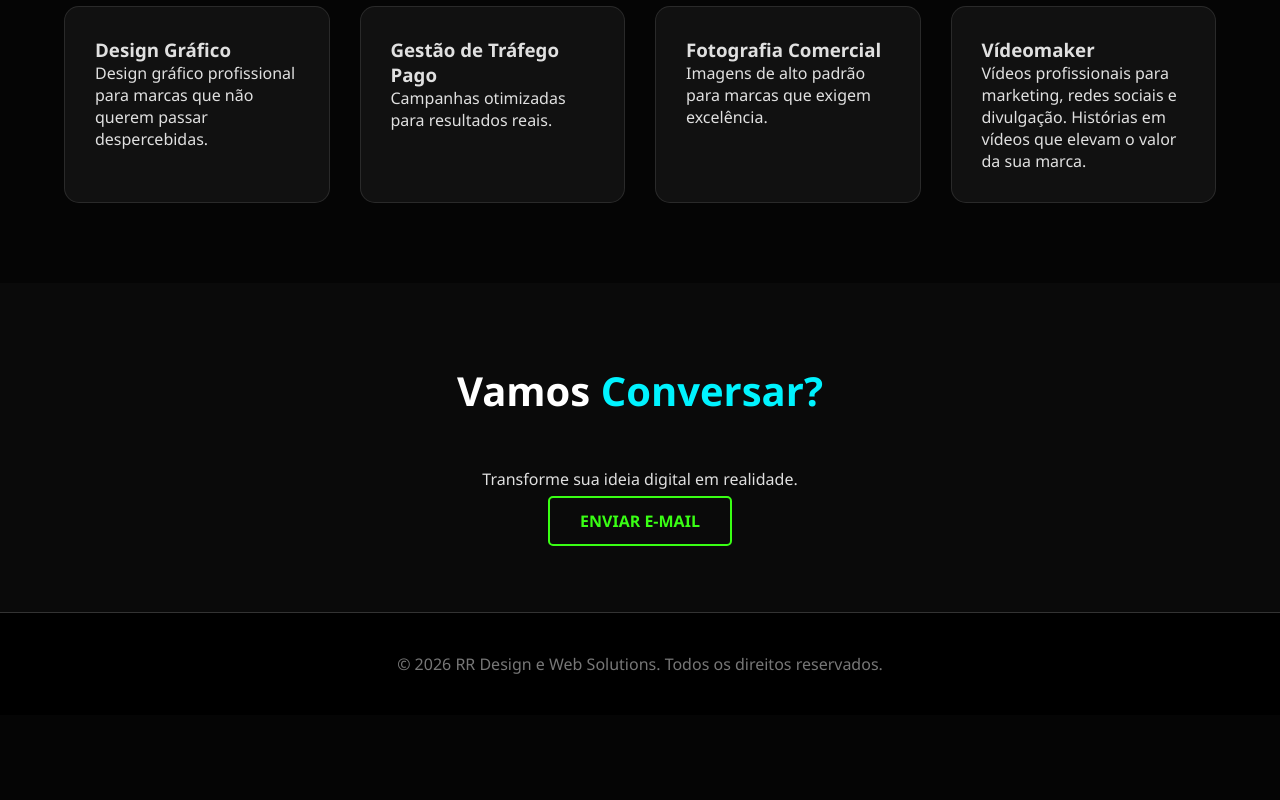
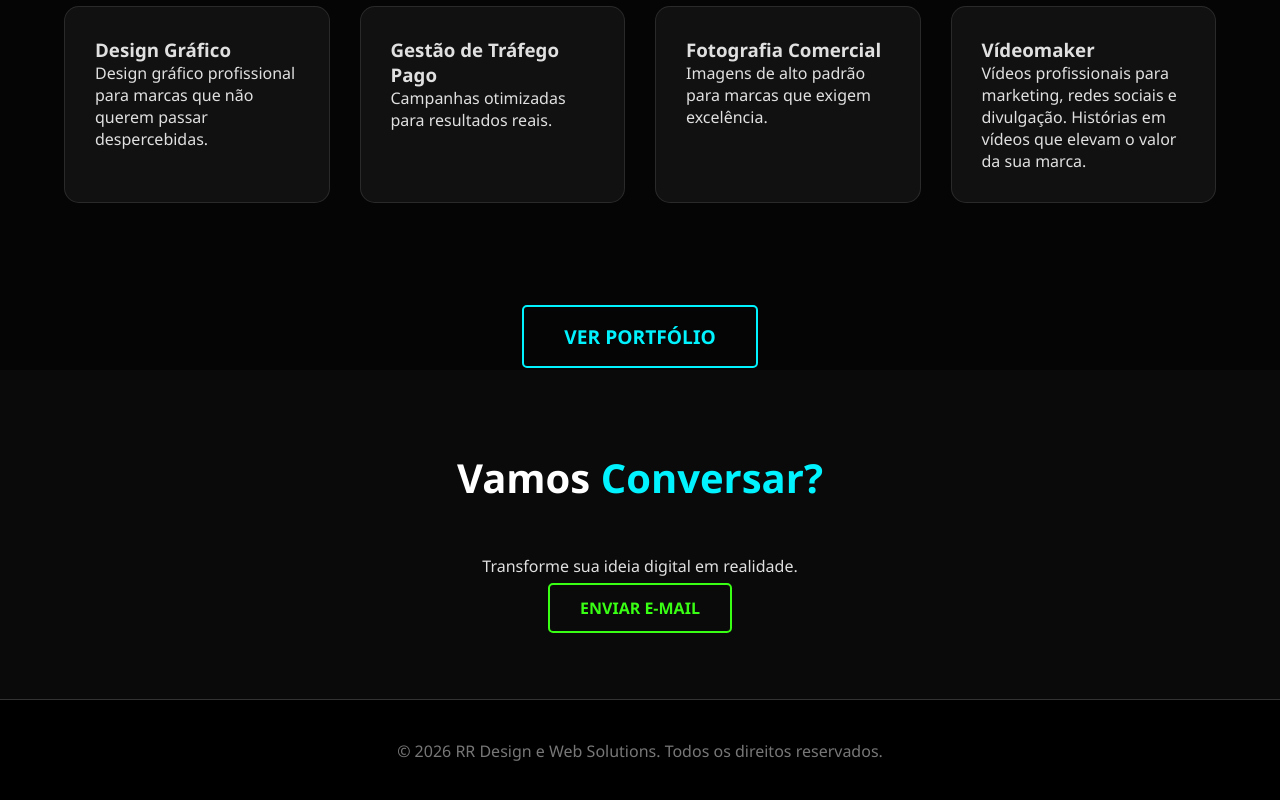
Before and after one commit to rrdesignwebsolutions/Portf-lio, a plain HTML site: page index.html in a window 1280 px wide. Shown: the part 1249-2049 px from the top of the page. Before the commit the page ends 1964 px from the top, so only its background shows below. Drawn offline with Linux system fonts and the light colour scheme.

Commit message:
Add files via upload

```diff
--- a/index.html
+++ b/index.html
@@ -165,6 +165,18 @@
             background: var(--primary-neon);
             color: black;
             box-shadow: 0 0 20px var(--primary-neon);
+        }
+        /* highlighted button variant for important calls to action */
+        .btn.highlight {
+            padding: 16px 40px;
+            font-size: 1.2rem;
+            border-color: var(--secondary-neon);
+            color: var(--secondary-neon);
+        }
+        .btn.highlight:hover {
+            background: var(--secondary-neon);
+            color: black;
+            box-shadow: 0 0 25px var(--secondary-neon);
         }
 
         section {
@@ -413,6 +425,10 @@
         </div>
     </section>
 
+    <div style="text-align:center; margin:40px 0 20px;">
+        <a href="portfolio.html" class="btn highlight">Ver Portfólio</a>
+    </div>
+
     <section id="contato" style="background: rgba(255,255,255,0.02);">
         <h2 class="section-title">Vamos <span>Conversar?</span></h2>
 
```
